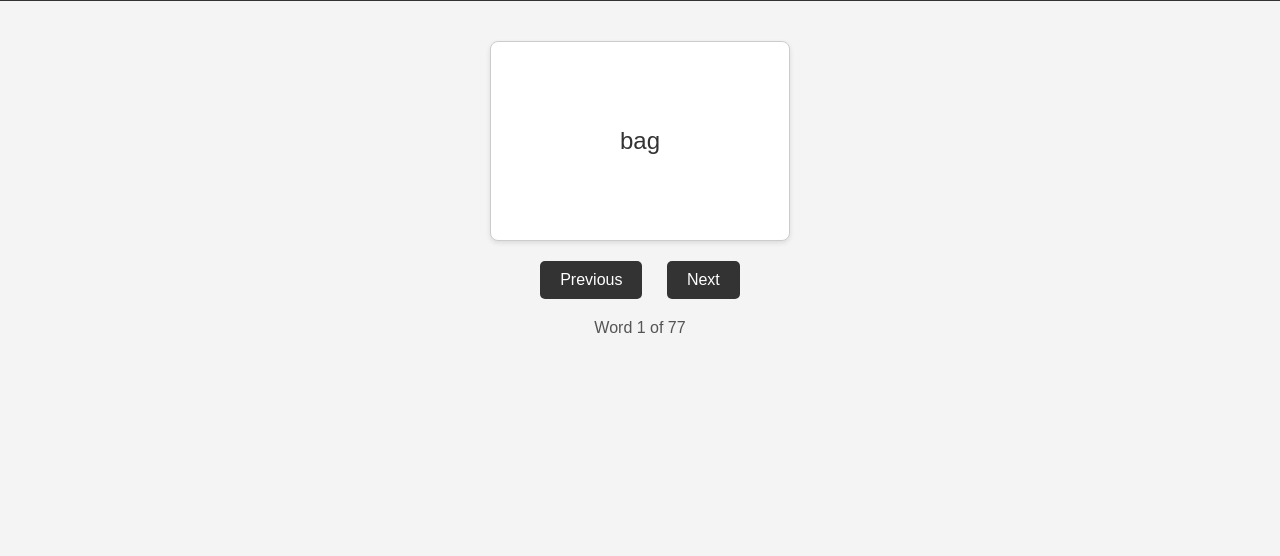
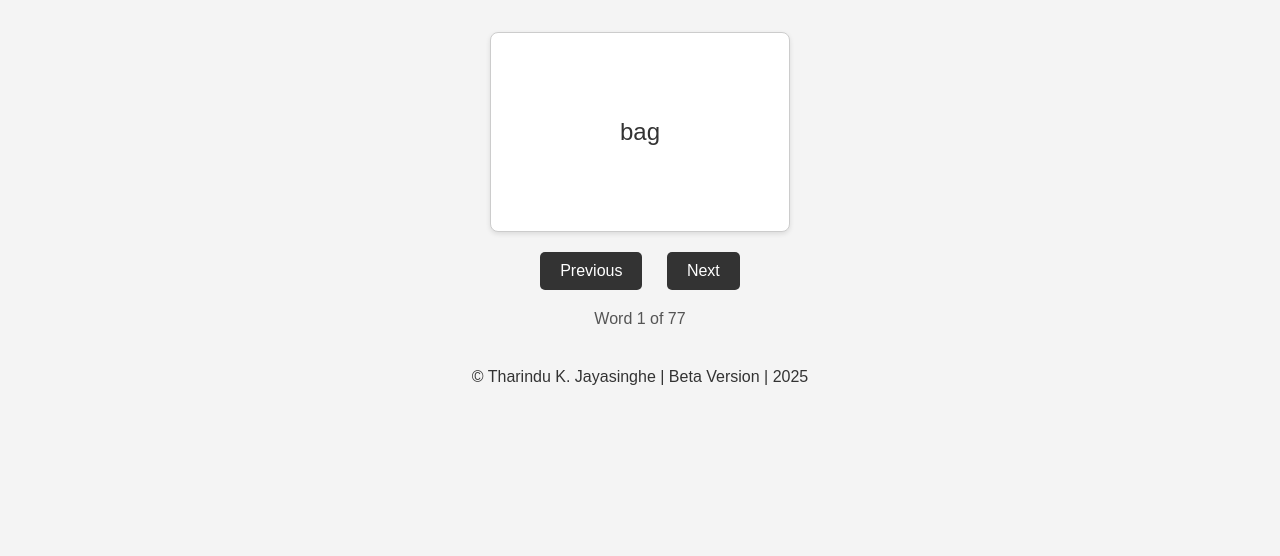
Before and after one commit to tharindusrepo/vocabwebapp, a plain HTML site: page index.html in a window 1280 px wide. Shown: the part 244-800 px from the top of the page. Drawn offline with Linux system fonts and the light colour scheme.

Commit message:
name addes index.html

```diff
--- a/index.html
+++ b/index.html
@@ -15,11 +15,9 @@
             <div class="flashcard-container">
                 <div class="flashcard">
                     <div class="flashcard-front">
-                        <!-- English word will appear here -->
-                    </div>
+                        </div>
                     <div class="flashcard-back">
-                        <!-- Sinhala translation will appear here -->
-                    </div>
+                        </div>
                 </div>
             </div>
         </section>
@@ -29,10 +27,12 @@
         </section>
         <section id="progress-display">
             <div id="progress-container">
-                <!-- Progress text will appear here (e.g., "Word X of Y") -->
-            </div>
+                </div>
         </section>
     </main>
+    <footer>
+        <p>© Tharindu K. Jayasinghe | Beta Version | 2025</p>
+    </footer>
     <script src="script.js"></script>
 </body>
 </html>
```
